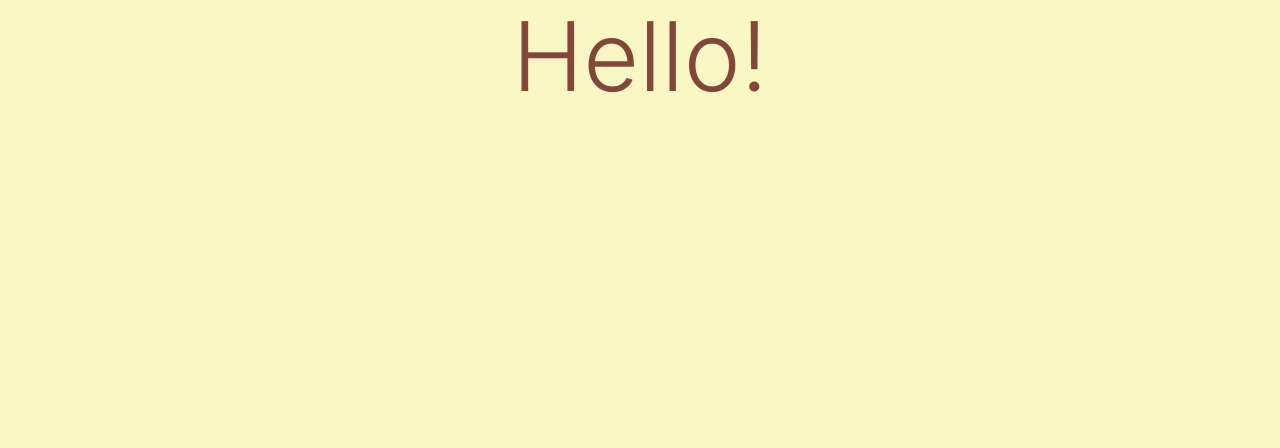
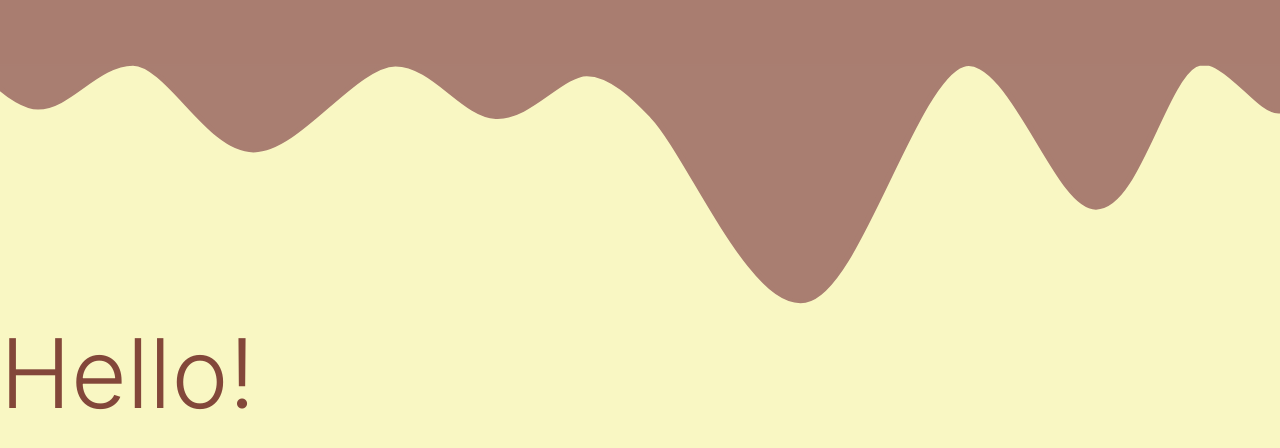
Before and after one commit to Scrasms/pudin, a React (Vite) app in the folder frontend/: page / in a window 1280 px wide. Shown: the top 448 px of the page. Built offline with nearby package versions, Linux system fonts and the light colour scheme.

Commit message:
moved MUI setup code to new branch

```diff
--- /dev/null
+++ b/frontend/src/components/Header.tsx
@@ -0,0 +1,18 @@
+import { AppBar, Box, Toolbar } from '@mui/material';
+import headerDrip from '../assets/header_drip.svg';
+
+function Header() {
+  return (
+    <>
+      <Box sx={{ flexGrow: 1 }}>
+        <AppBar position="sticky" elevation={0}>
+          <Toolbar sx={{ backgroundColor: 'secondary.main' }}>
+          </Toolbar>
+        </AppBar>
+        <Box component="img" src={headerDrip}></Box>
+      </Box>
+    </>
+  );
+}
+
+export default Header;
--- a/frontend/src/pages/Landing.tsx
+++ b/frontend/src/pages/Landing.tsx
@@ -1,13 +1,11 @@
-import { Box, Container, Typography } from '@mui/material';
+import { Typography } from "@mui/material";
+import Header from "../components/Header";
 
 function Landing() {
   return (
     <>
-      <Container>
-        <Box sx={{ textAlign: 'center', color: 'secondary.dark' }}>
-          <Typography variant="h1">Hello!</Typography>
-        </Box>
-      </Container>
+      <Header />
+      <Typography variant="h1" color="secondary.dark">Hello!</Typography>
     </>
   );
 }
```
